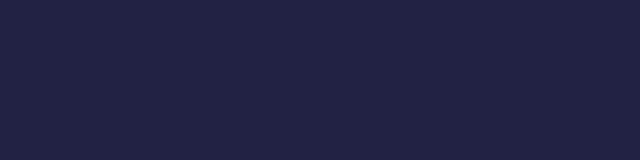
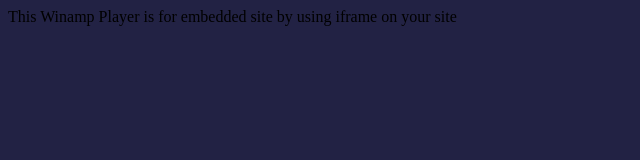
Before and after one commit to winamp1custom1embedded/winamp1custom1embedded.github.io, a plain HTML site: page index.html in a window 1280 px wide. Shown: the whole page, without its empty margins (0-640 px from the left). Drawn offline with Linux system fonts and the light colour scheme.

Commit message:
Update index.html

```diff
--- a/index.html
+++ b/index.html
@@ -1,5 +1,7 @@
 <!DOCTYPE html>
 <html>
+  <title>Winamp</title>
+  <description>This Winamp Player is for embedded site by using iframe on your site</description>
   <head>
     <meta charset="utf-8" />
     <meta name="viewport" content="width=device-width, initial-scale=1" />
```
